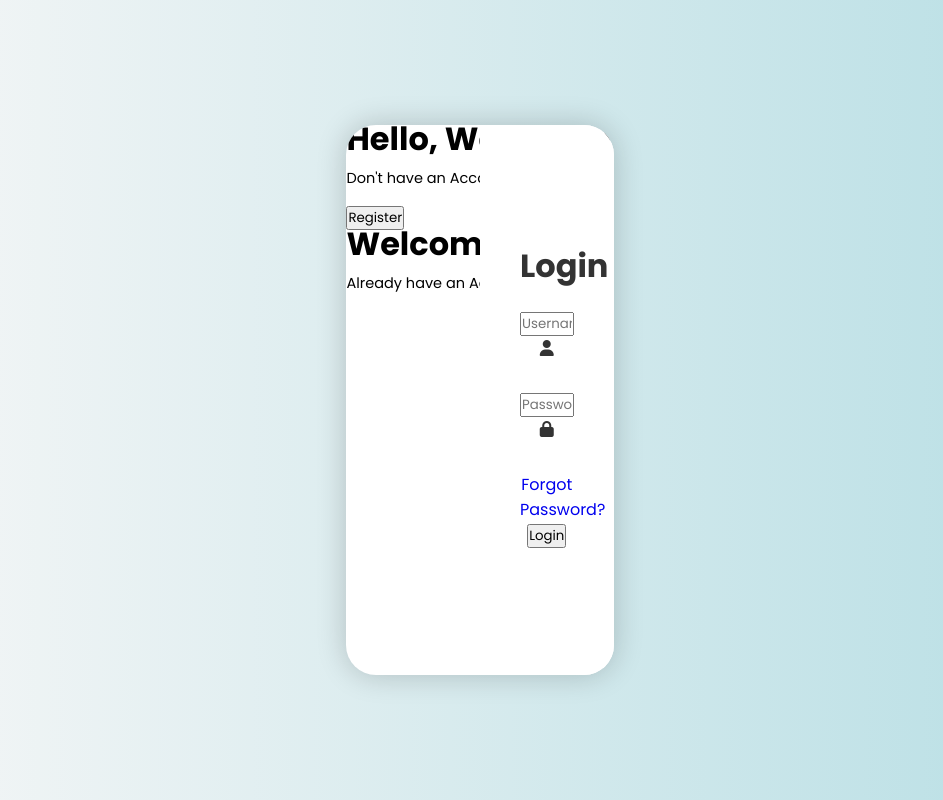
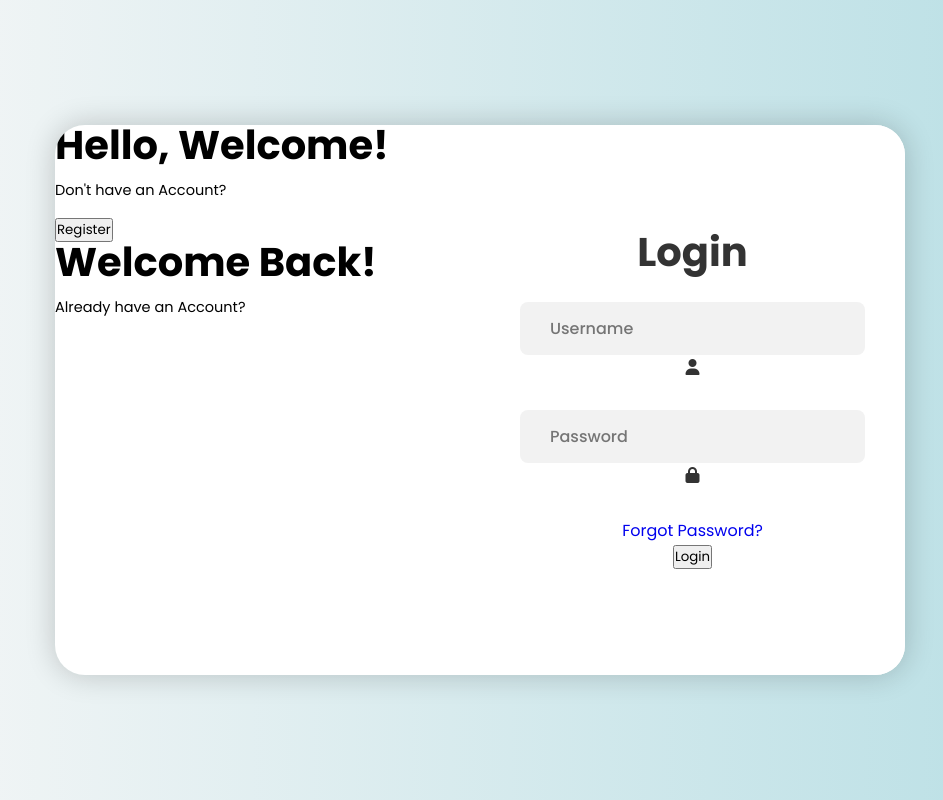
Before and after one commit to WAD621S-2025/Uni-Timetable-Manager, a PHP site: page / in a window 1280 px wide. Shown: the whole page, without its empty margins (160-1103 px from the left). Run offline with PHP 8.4, Linux system fonts and the light colour scheme.

Commit message:
Debugging current styling.css

```diff
--- a/styling.css
+++ b/styling.css
@@ -8,17 +8,17 @@
     list-style: none;
 }
 
-body{
+body {
     display: flex;
     justify-content: center;
     align-items: center;
     min-height: 100vh;
-    background: linear-gradient(90deg,#f7f7f7,#b6dee4);
+    background: linear-gradient(90deg, #f7f7f7, #b6dee4);
 }
 
-.container{
-     height: 550px ;
-     width: 850;
+.container {
+    height: 550px;
+    width: 850px;
     position: relative;
     background: #fff;
     margin: 20px;
@@ -27,19 +27,21 @@ body{
     overflow: hidden;
 }
 
-.container h1{
-  font-size: 40 px;
+.container h1 {
+    font-size: 40px;
     margin: -10px 0;
 }
-.container p{
+
+.container p {
     font-size: 14.5px;
     margin: 15px 0;
 }
-form{
-    width: 100%
+
+form {
+    width: 100%;
 }
 
-.form-box{
+.form-box {
     position: absolute;
     right: 0;
     width: 50%;
@@ -52,22 +54,30 @@ form{
     padding: 40px;
     z-index: 1;
     transition: 0.6s ease-in-out 1.2s;
-    visibility: 0s 1s;
+    visibility: visible;
 }
-.container.active .form-box{
+
+.container.active .form-box {
     right: 50%;
 }
 
-.form-box.register{
+.form-box.register {
     visibility: hidden;
-
 }
 
-.input-box{
+.input-box {
     position: relative;
     margin: 30px 0;
+}
 
+.input-box input {
+    width: 100%;
+    padding: 14px 50px 14px 30px;
+    background: hsl(0, 0%, 95%);
+    border-radius: 8px;
+    border: none;
+    outline: none;
+    font-size: 16px;
+    color: #333;
+    font-weight: 500;
 }
-.input-box input{
-    width: 100%;
-}
```
Lines whose indentation alone changed are shown as unchanged.
